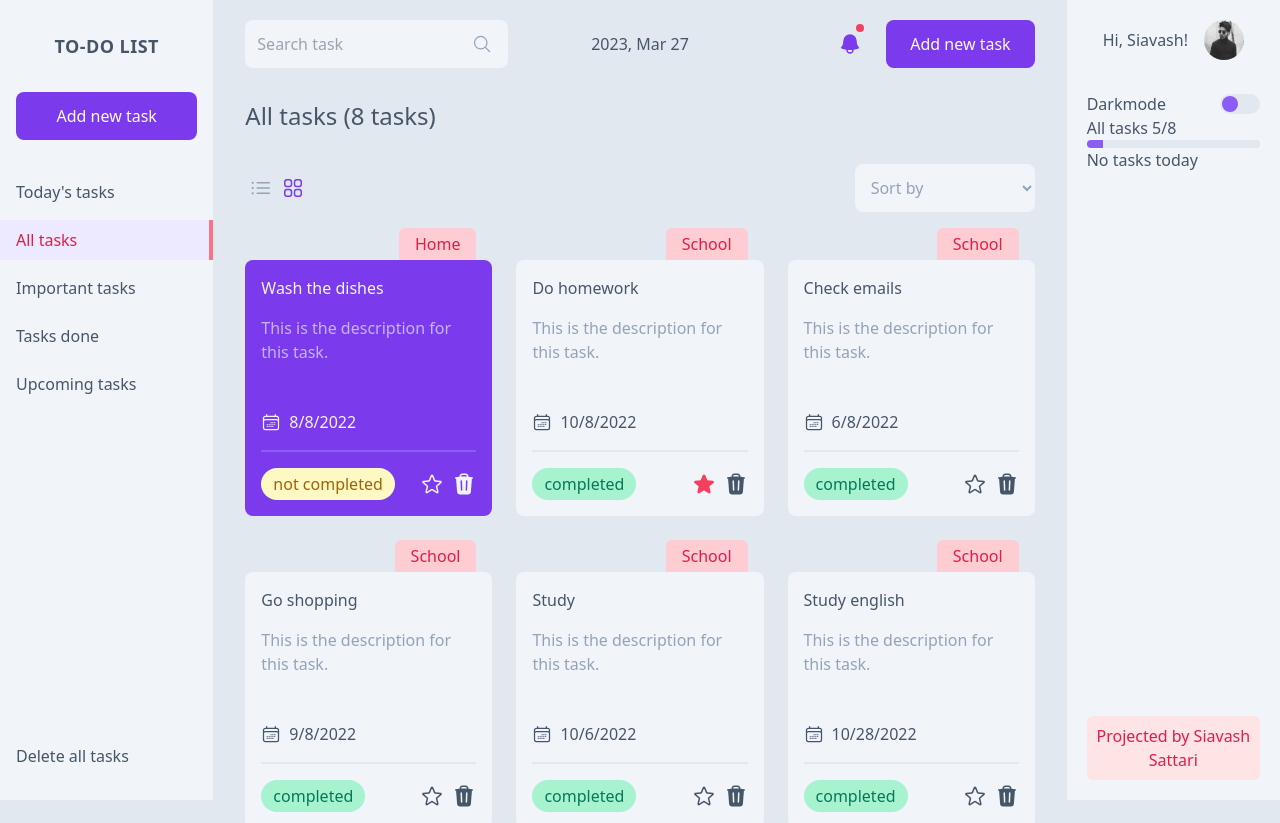
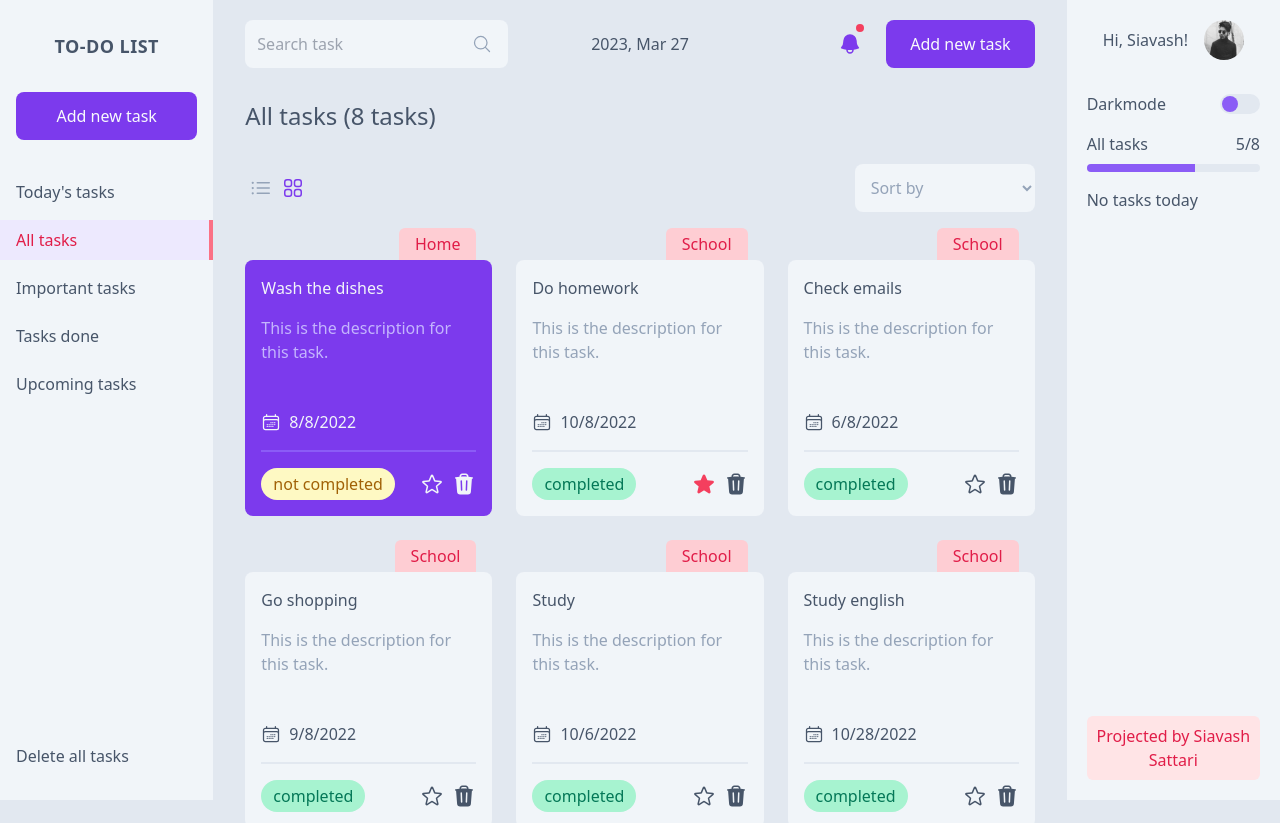
Before and after one commit to siavash-sattari/taskivist, a React (Create React App) app: page / in a window 1280 px wide. Shown: the top 823 px of the page. Built offline with nearby package versions, Linux system fonts and the light colour scheme.

Commit message:
update -  progress bar

```diff
--- a/src/components/AccountData/index.tsx
+++ b/src/components/AccountData/index.tsx
@@ -15,6 +15,10 @@ const AccountData: React.FC = () => {
     html.classList.toggle('dark');
   };
 
+  const percentageTodayTasks = (todayTasksDone.length * 100) / todaysTasks.length;
+
+  const percentageAllTasks = (allTasksDone.length * 100) / tasks.length;
+
   return (
     <section className='p-5 bg-slate-100 flex flex-col w-2/12 fixed top-0 right-0 h-screen dark:bg-slate-800/[.5]'>
       <span className='flex items-center mx-auto'>
@@ -28,21 +32,21 @@ const AccountData: React.FC = () => {
         </div>
       </button>
       {todaysTasks.length !== 0 && (
-        <div>
-          <span>
-            Tasks today {todayTasksDone.length}/{todaysTasks.length}
+        <div className='mt-8'>
+          <span className='flex justify-between mb-2'>
+            <span>Tasks today</span> {todayTasksDone.length}/{todaysTasks.length}
           </span>
-          <div className='bg-slate-200 w-full h-2 rounded-full overflow-hidden dark:bg-slate-700'>
-            <div className='bg-violet-500 h-full w-4'></div>
+          <div className='barProgress'>
+            <div style={{ width: percentageTodayTasks + '%' }} />
           </div>
         </div>
       )}
-      <div>
-        <span>
-          All tasks {allTasksDone.length}/{tasks.length}
+      <div className='my-4'>
+        <span className='flex justify-between mb-2'>
+          <span>All tasks </span> {allTasksDone.length}/{tasks.length}
         </span>
-        <div className='bg-slate-200 w-full h-2 rounded-full overflow-hidden dark:bg-slate-700'>
-          <div className='bg-violet-500 h-full w-4'></div>
+        <div className='barProgress'>
+          <div style={{ width: percentageAllTasks + '%' }} />
         </div>
       </div>
       {todaysTasks.length === 0 && <span>No tasks today</span>}
--- a/src/index.css
+++ b/src/index.css
@@ -46,6 +46,12 @@
   .stylesInputsField label {
     @apply mb-4 text-slate-600 dark:text-slate-500;
   }
+  .barProgress {
+    @apply bg-slate-200 w-full h-2 rounded-full overflow-hidden dark:bg-slate-700;
+  }
+  .barProgress > div {
+    @apply bg-violet-500 h-full;
+  }
 }
 
 /* clears the 'X' from Internet Explorer */
```
